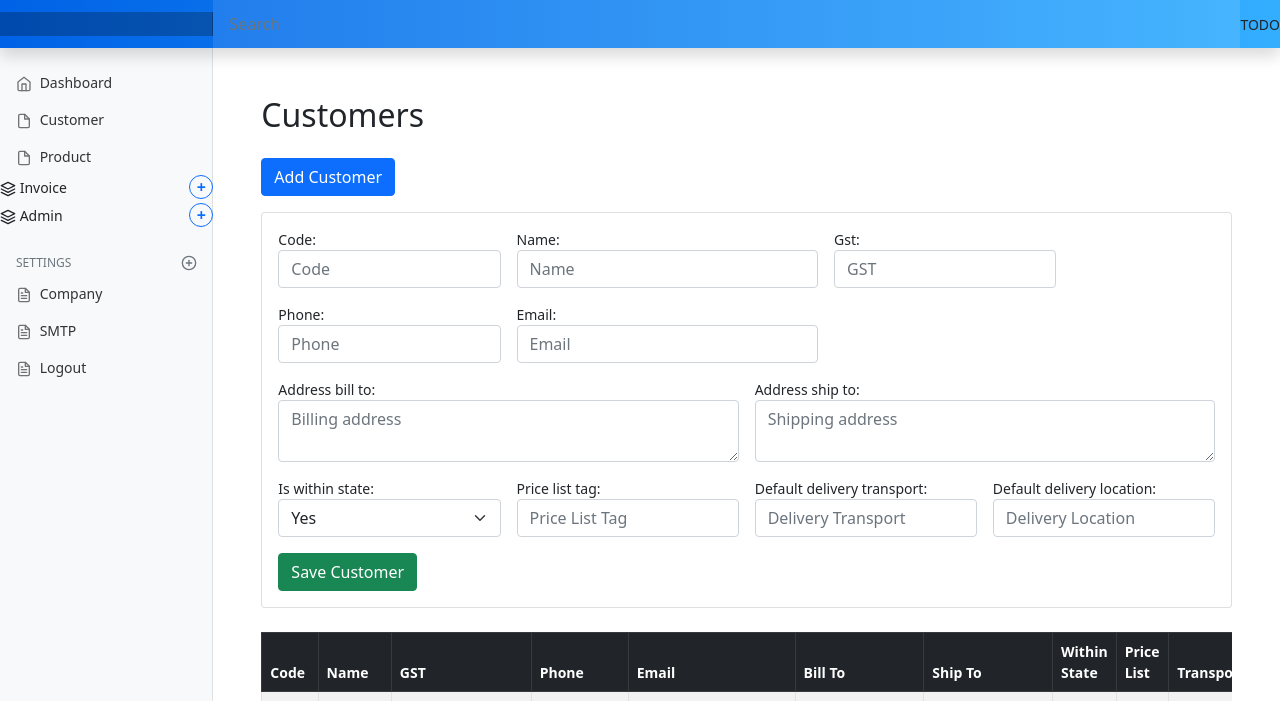
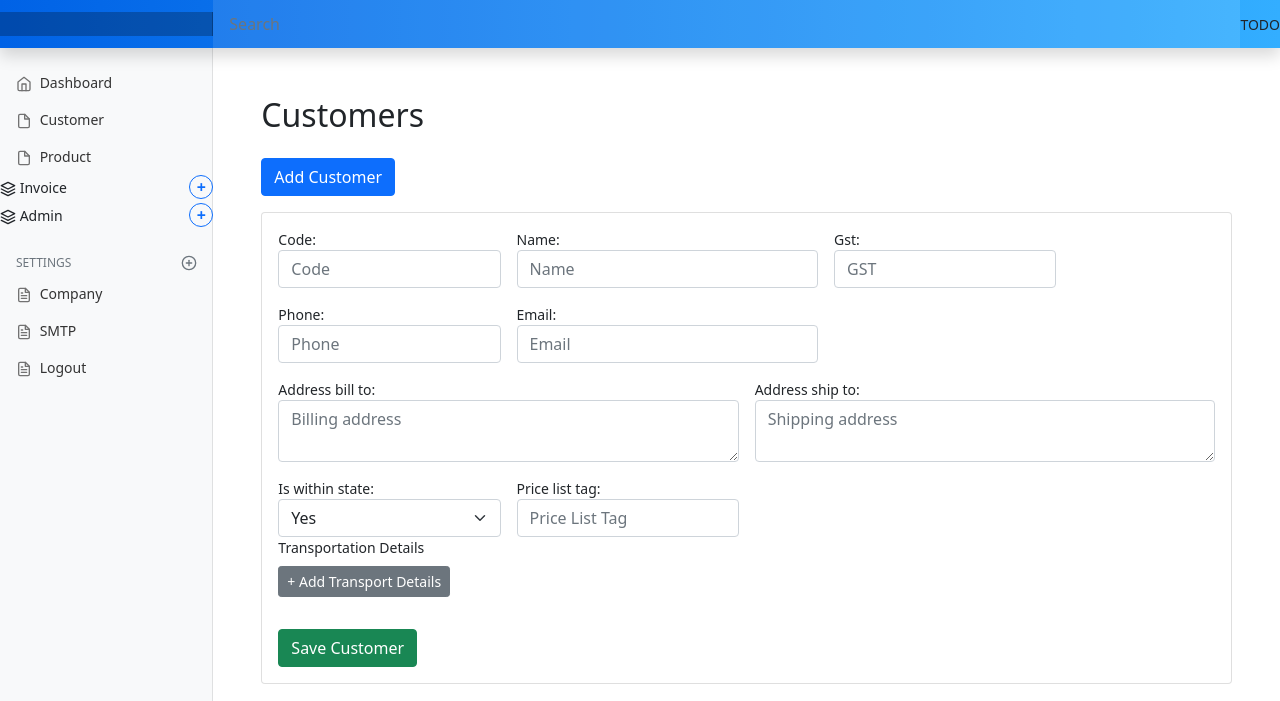
Before and after one commit to hencilpeter/projects, a Django app: page /invoice/customer in a window 1280 px wide, after a click on "Add Customer". Shown: the top 701 px of the page. Run offline with Django 5.2, Linux system fonts and the light colour scheme; data comes from the database, SQL or seed files in the repository; both versions use the stored data as it was before the commit; some libraries are stand-ins or nearby versions.

Commit message:
dynamic controls in customer page added.

```diff
--- a/PythonProjects/marania_invoice_venv/marania_invoice_proj/marania_invoice_app/forms.py
+++ b/PythonProjects/marania_invoice_venv/marania_invoice_proj/marania_invoice_app/forms.py
@@ -1,6 +1,7 @@
 from django import forms
 from .models import Customer
 from .models import Invoice, InvoiceItem
+from .models import Transportation
 from django.forms import inlineformset_factory
 
 class CustomerForm(forms.ModelForm):
@@ -10,7 +11,8 @@ class CustomerForm(forms.ModelForm):
         fields = [
             'code', 'name', 'gst', 'phone', 'email',
             'address_bill_to', 'address_ship_to', 'is_within_state',
-            'price_list_tag', 'default_delivery_transport', 'default_delivery_location'
+            'price_list_tag'
+            #, 'default_delivery_transport', 'default_delivery_location'
         ]
         widgets = {
             'code': forms.TextInput(attrs={'class': 'form-control', 'placeholder': 'Code'}),
@@ -22,8 +24,8 @@ class CustomerForm(forms.ModelForm):
             'address_ship_to': forms.Textarea(attrs={'class': 'form-control', 'rows': 2, 'placeholder': 'Shipping address'}),
             'is_within_state': forms.Select(attrs={'class': 'form-select'}, choices=[(True, 'Yes'), (False, 'No')]),
             'price_list_tag': forms.TextInput(attrs={'class': 'form-control', 'placeholder': 'Price List Tag'}),
-            'default_delivery_transport': forms.TextInput(attrs={'class': 'form-control', 'placeholder': 'Delivery Transport'}),
-            'default_delivery_location': forms.TextInput(attrs={'class': 'form-control', 'placeholder': 'Delivery Location'}),
+            # 'default_delivery_transport': forms.TextInput(attrs={'class': 'form-control', 'placeholder': 'Delivery Transport'}),
+            # 'default_delivery_location': forms.TextInput(attrs={'class': 'form-control', 'placeholder': 'Delivery Location'}),
         }
 
 class InvoiceForm(forms.ModelForm):
@@ -162,6 +164,34 @@ class InvoiceItemForm(forms.ModelForm):
             }),
         }
 
+
+class TransportationForm(forms.ModelForm):
+    class Meta:
+        model = Transportation
+        fields = ['vehicle_name', 'vehicle_number', 'delivery_place', 'transport_gst', 'is_default_transport']
+        widgets = {
+            'vehicle_name': forms.TextInput(attrs={
+                'class': 'form-control form-control-sm vehicle-name',
+                'placeholder': 'Vehicle name'
+            }),
+            'vehicle_number': forms.TextInput(attrs={
+                'class': 'form-control form-control-sm vehicle-number',
+                'placeholder': 'Vehicle number'
+            }),
+            'delivery_place': forms.TextInput(attrs={
+                'class': 'form-control form-control-sm delivery-place',
+                'placeholder': 'Delivery place'
+            }),
+            'transport_gst': forms.TextInput(attrs={
+                'class': 'form-control form-control-sm transport-gst',
+                'placeholder': 'Transport GST'
+            }),
+            'is_default_transport': forms.CheckboxInput(attrs={
+                'class': 'form-check-input is-default-transport'
+            }),
+        }
+
+
 # 👇 This creates a formset of items linked to an Invoice
 InvoiceItemFormSet = inlineformset_factory(
     Invoice, InvoiceItem,
--- a/PythonProjects/marania_invoice_venv/marania_invoice_proj/marania_invoice_app/models.py
+++ b/PythonProjects/marania_invoice_venv/marania_invoice_proj/marania_invoice_app/models.py
@@ -12,9 +12,6 @@ class Customer(models.Model):
     address_ship_to = models.TextField(null=True, blank=True)
     is_within_state = models.BooleanField(default=True)
     price_list_tag = models.CharField(max_length=50, null=True, blank=True)
-    default_delivery_transport = models.CharField(max_length=100, null=True, blank=True)
-    default_delivery_location = models.CharField(max_length=255, null=True, blank=True)
-
     created_at = models.DateTimeField(auto_now_add=True)
     updated_at = models.DateTimeField(auto_now=True)
 
--- a/PythonProjects/marania_invoice_venv/marania_invoice_proj/templates/marania_invoice_app/customer.html
+++ b/PythonProjects/marania_invoice_venv/marania_invoice_proj/templates/marania_invoice_app/customer.html
@@ -67,7 +67,7 @@
             {{ form.price_list_tag }}
             {{ form.price_list_tag.errors }}
           </div>
-          <div class="col-md-3">
+          <!-- <div class="col-md-3">
             {{ form.default_delivery_transport.label_tag }}
             {{ form.default_delivery_transport }}
             {{ form.default_delivery_transport.errors }}
@@ -76,8 +76,19 @@
             {{ form.default_delivery_location.label_tag }}
             {{ form.default_delivery_location }}
             {{ form.default_delivery_location.errors }}
-          </div>
+          </div> -->
+
+
+
       </div>
+
+      <!-- Transportation Group -->
+      <div class="group-box mb-3">
+        <div class="group-title">Transportation Details</div>
+        <div id="item-container"></div>
+        <button type="button" id="add-item" class="btn btn-secondary btn-sm mt-2">+ Add Transport Details</button>
+      </div>
+
         <button type="submit" class="btn btn-success mt-3">Save Customer</button>
       </form>
     </div>
@@ -97,8 +108,8 @@
           <th>Ship To</th>
           <th>Within State</th>
           <th>Price List</th>
-          <th>Transport</th>
-          <th>Delivery Location</th>
+          <!-- <th>Transport</th>
+          <th>Delivery Location</th> -->
           <th>Created</th>
           <th>Updated</th>
         </tr>
@@ -115,8 +126,8 @@
           <td>{{ customer.address_ship_to }}</td>
           <td>{{ customer.is_within_state|yesno:"Yes,No" }}</td>
           <td>{{ customer.price_list_tag }}</td>
-          <td>{{ customer.default_delivery_transport }}</td>
-          <td>{{ customer.default_delivery_location }}</td>
+          <!-- <td>{{ customer.default_delivery_transport }}</td>
+          <td>{{ customer.default_delivery_location }}</td> -->
           <td>{{ customer.created_at|date:"Y-m-d H:i" }}</td>
           <td>{{ customer.updated_at|date:"Y-m-d H:i" }}</td>
         </tr>
@@ -130,7 +141,149 @@
   </div>
 </div>
 
-
  </main>
 
+ <script>
+  let rowIndex = -1;
+  const container = document.getElementById('item-container');
+  document.getElementById('add-item').addEventListener('click', function() {
+    rowIndex++;
+    const row = document.createElement('div');
+    row.classList.add('item-row', 'row', 'mb-3');
+    row.dataset.index = rowIndex;
+
+    row.innerHTML = `
+    <div class="d-flex align-items-center flex-wrap gap-2 w-100">
+
+  <!-- Input fields: each takes equal space -->
+  <div class="d-flex gap-2 flex-fill">
+    <div class="flex-fill">
+      <input type="text" name="delivery_place[]" class="form-control form-control-sm" placeholder="Delivery Place">
+    </div>
+
+    <div class="flex-fill">
+      <input type="text" name="transport_gst[]" class="form-control form-control-sm" placeholder="Transporter Name">
+    </div>
+
+    <div class="flex-fill">
+      <input type="text" name="transport_gst[]" class="form-control form-control-sm" placeholder="Transporter GST">
+    </div>
+
+    <div class="flex-fill">
+      <input type="text" name="vehicle_name_number[]" class="form-control form-control-sm" placeholder="Vehicle Name & Number">
+    </div>
+
+
+    <!-- Default transport radio button with label -->
+    <div class="flex-fill d-flex align-items-center justify-content-center">
+      <label class="mb-0">
+        <input type="radio" name="default_transport" class="form-check-input me-1">
+        Default Transport
+      </label>
+    </div>
+  </div>
+
+  <!-- Buttons: aligned next to inputs -->
+  <div class="d-flex gap-2 ms-2">
+    <button type="button" class="btn btn-outline-secondary btn-sm clear-item">Clear</button>
+    <button type="button" class="btn btn-outline-danger btn-sm delete-item">Del</button>
+  </div>
+
+</div>
+
+    `;
+
+    document.addEventListener('DOMContentLoaded', function() {
+  const container = document.getElementById('transport-container');
+  const addButton = document.getElementById('add-transport');
+  const template = document.getElementById('transport-template').content;
+
+  // Add new transport row
+  addButton.addEventListener('click', function() {
+    const clone = document.importNode(template, true);
+    container.appendChild(clone);
+
+    const newRow = container.lastElementChild;
+  });
+
+});
+
+
+ container.addEventListener('click', function(e){
+    if(e.target.classList.contains('delete-item')){
+      e.target.closest('.item-row').remove();
+    } else if(e.target.classList.contains('clear-item')){
+
+      //e.target.closest('.item-row').querySelectorAll('input').forEach(inp=>inp.value='');
+      const row = e.target.closest('.item-row');
+      row.querySelectorAll('input').forEach(inp => {
+      if (inp.type === 'radio') {
+        inp.checked = false;   // Clear radio button
+      } else {
+      inp.value = '';        // Clear text input
+      }
+  });
+
+    }
+  });
+
+
+//       // Enable lost focus event
+//   row.querySelector('.item-spec').addEventListener('blur', function () {
+//     const index = row.dataset.index;  // reads data-index
+//     console.log("Current index:", index)
+//     const message = this.parentElement.querySelector('.spec-message');
+//       current_item_spec = document.getElementsByName('item_spec[]')[index].value;
+
+//       // Split the string by '/'
+//     const parts = current_item_spec.split('/');
+
+//     quantity = 0;
+//     price = 0;
+//     gst_percentage = 5/100;
+//     gst_amount = 0
+//     total_amount = 0
+//     if (parts.length >= 5){
+//       if ( (parts.length == 5) && (parts[0].startsWith("DK16") || parts[0].startsWith("DK20")))
+//       {
+//          document.getElementsByName('item_description[]')[index].value = "Mono Filament Fishnet";
+//       }
+//       else if (parts[0].startsWith("DK16") || parts[0].startsWith("DK20")) {
+//               document.getElementsByName('item_description[]')[index].value = "Mono Filament Fishnet ( " + parts[5] + " )";
+//           }
+//     }
+
+//     if (parts.length >= 4){
+//       document.getElementsByName('item_price[]')[index].value =  parts[4] ;
+//       price = parts[4] ;
+//     }
+
+//     if (parts.length >= 3){
+//      document.getElementsByName('item_quantity[]')[index].value = parts[3];
+//      quantity = parts[3];
+//     }
+
+//     if (parts.length >= 2){
+//       document.getElementsByName('item_mesh_depth[]')[index].value = parts[2];
+//     }
+
+//     if (parts.length >= 1){
+//       document.getElementsByName('item_mesh_size[]')[index].value = parts[1];
+//     }
+
+//     if (parts.length >= 0){
+//       document.getElementsByName('item_code[]')[index].value = parts[0];
+//     }
+
+//     gst_amount = (quantity * price ) * gst_percentage;
+//     total_amount = (quantity * price ) + gst_amount
+//     document.getElementsByName('item_gst[]')[index].value = gst_amount;
+//     document.getElementsByName('item_final_price[]')[index].value = total_amount;
+//     document.getElementsByName('item_hsn[]')[index].value = "5808";
+
+// })
+
+    container.appendChild(row);
+  });
+ </script>
 {% endblock %}
```
Also changed, not shown: PythonProjects/marania_invoice_venv/marania_invoice_proj/db.sqlite3, PythonProjects/marania_invoice_venv/marania_invoice_proj/marania_invoice_app/migrations/0011_remove_customer_default_delivery_location_and_more.py (added).
